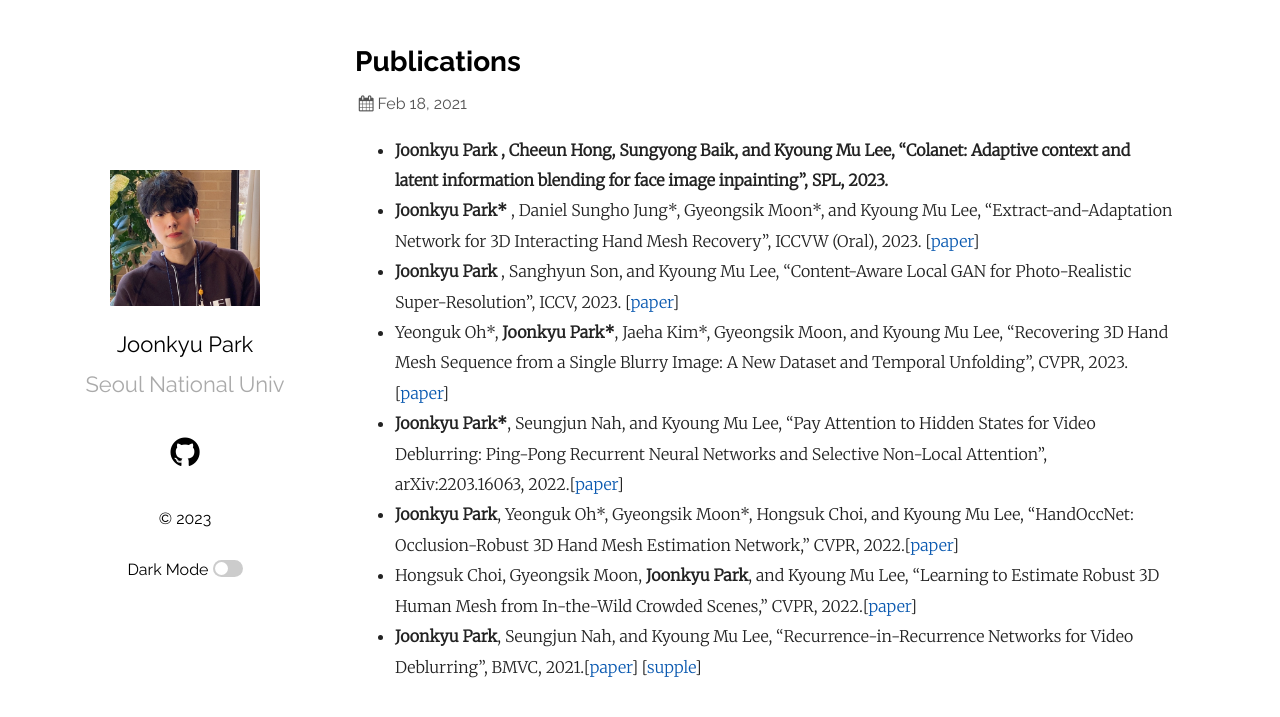
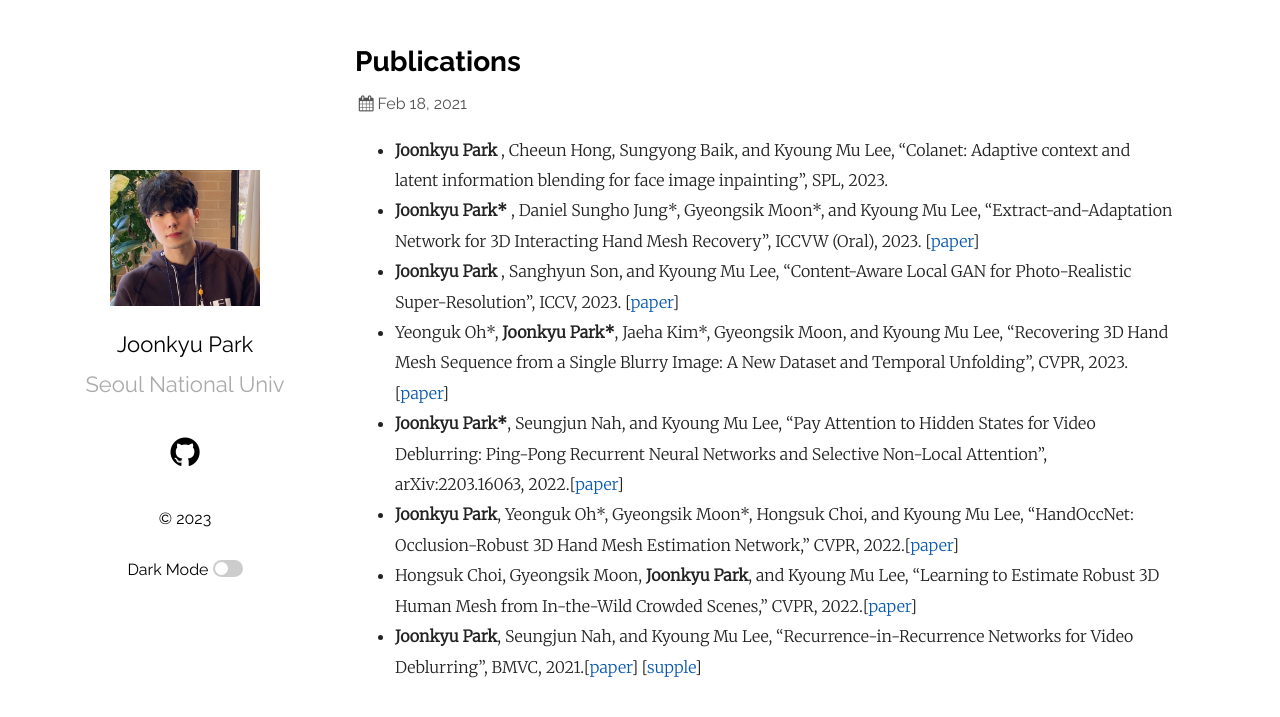
Before and after one commit to jkpark0825/jkpark0825_2.github.io, a Jekyll site: the page built from _posts/2021-10-18-welcome-to-jekyll.markdown, in a window 1280 px wide. Shown: the top 717 px of the page. Built offline with Jekyll 4.4.1, drawn with Linux system fonts in a browser that asks for light colours.

```diff
--- a/_posts/2021-10-18-welcome-to-jekyll.markdown
+++ b/_posts/2021-10-18-welcome-to-jekyll.markdown
@@ -3,7 +3,7 @@ layout: post
 title:  "Publications"
 date:   2021-02-18 14:59:54 +0900
 ---
-- <strong><strong>Joonkyu Park </strong>, Cheeun Hong, Sungyong Baik, and Kyoung Mu Lee, "Colanet: Adaptive context
+- <strong>Joonkyu Park </strong>, Cheeun Hong, Sungyong Baik, and Kyoung Mu Lee, "Colanet: Adaptive context
 and latent information blending for face image inpainting", SPL, 2023.
 - <strong>Joonkyu Park* </strong>, Daniel Sungho Jung\*, Gyeongsik Moon\*, and Kyoung Mu Lee, "Extract-and-Adaptation Network for 3D Interacting Hand Mesh Recovery", ICCVW (Oral), 2023. [[paper](https://openaccess.thecvf.com/content/ICCV2023W/CV4Metaverse/papers/Park_Extract-and-Adaptation_Network_for_3D_Interacting_Hand_Mesh_Recovery_ICCVW_2023_paper.pdf)]
 - <strong>Joonkyu Park </strong>, Sanghyun Son, and Kyoung Mu Lee, "Content-Aware Local GAN for Photo-Realistic Super-Resolution", ICCV, 2023. [[paper](https://openaccess.thecvf.com/content/ICCV2023/papers/Park_Content-Aware_Local_GAN_for_Photo-Realistic_Super-Resolution_ICCV_2023_paper.pdf)]
```
